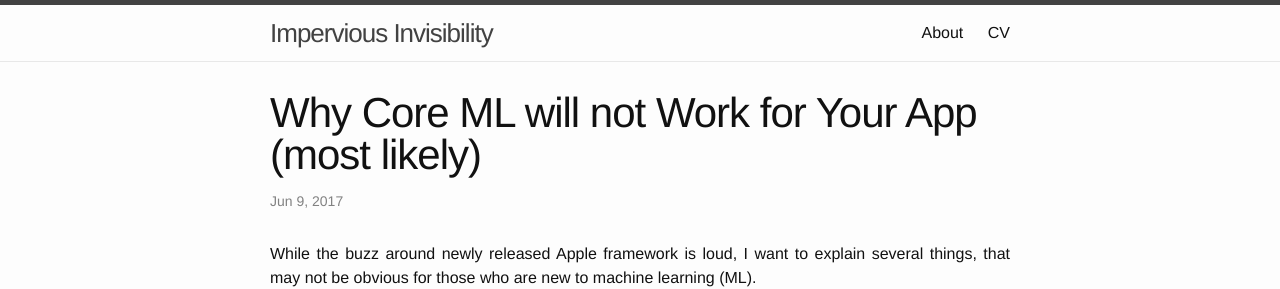
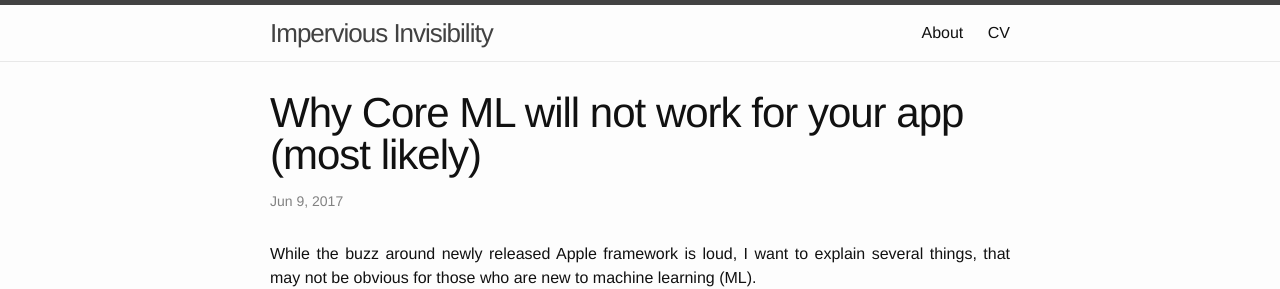
Before and after one commit to alexsosn/alexsosn.github.io, a Jekyll site: the page built from _posts/2017-06-9-Core-ML-will-not-Work-for-Your-App.md, in a window 1280 px wide. Shown: the top 289 px of the page. Built offline with Jekyll 4.4.1, drawn with Linux system fonts in a browser that asks for light colours.

Commit message:
header fixed

```diff
--- a/_posts/2017-06-9-Core-ML-will-not-Work-for-Your-App.md
+++ b/_posts/2017-06-9-Core-ML-will-not-Work-for-Your-App.md
@@ -1,6 +1,6 @@
 ---
 layout: post
-title:  "Why Core ML will not Work for Your App (most likely)"
+title:  "Why Core ML will not work for your app (most likely)"
 date:   2017-06-09 23:42:00 +0200
 categories: ML
 excerpt: While the buzz around newly released Apple framework is loud, I want to explain several things, that may not be obvious for those who are new to machine learning (ML).
```
